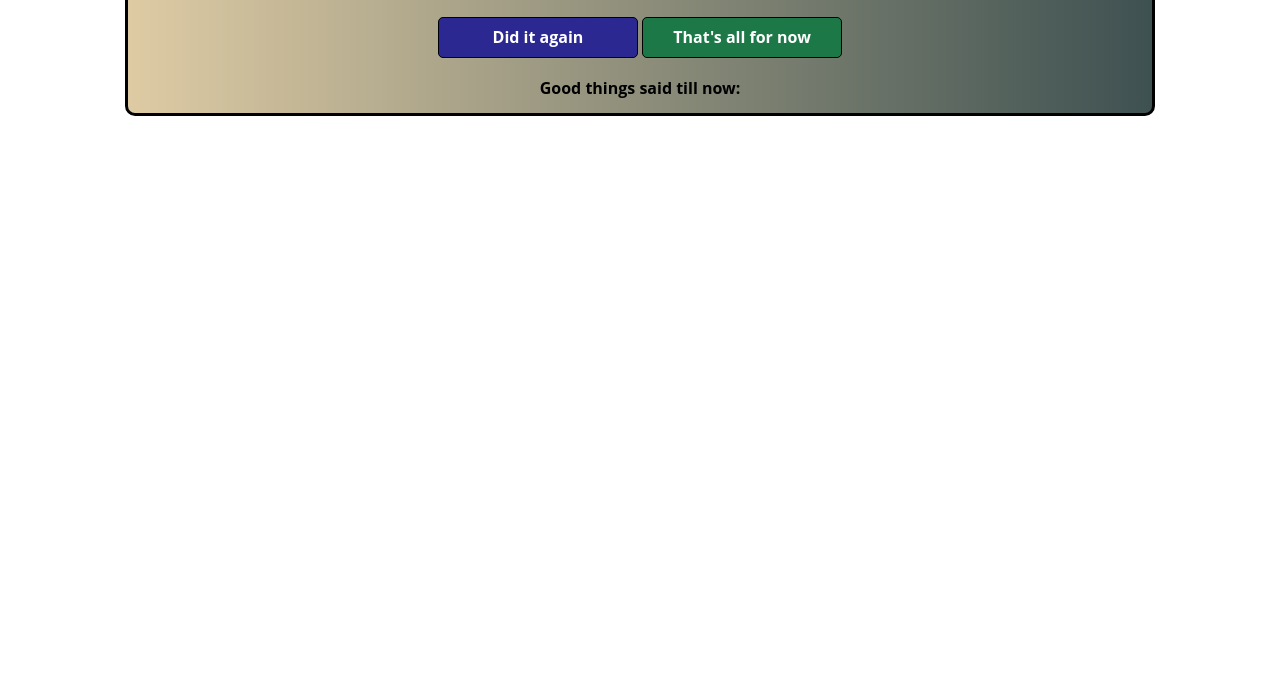
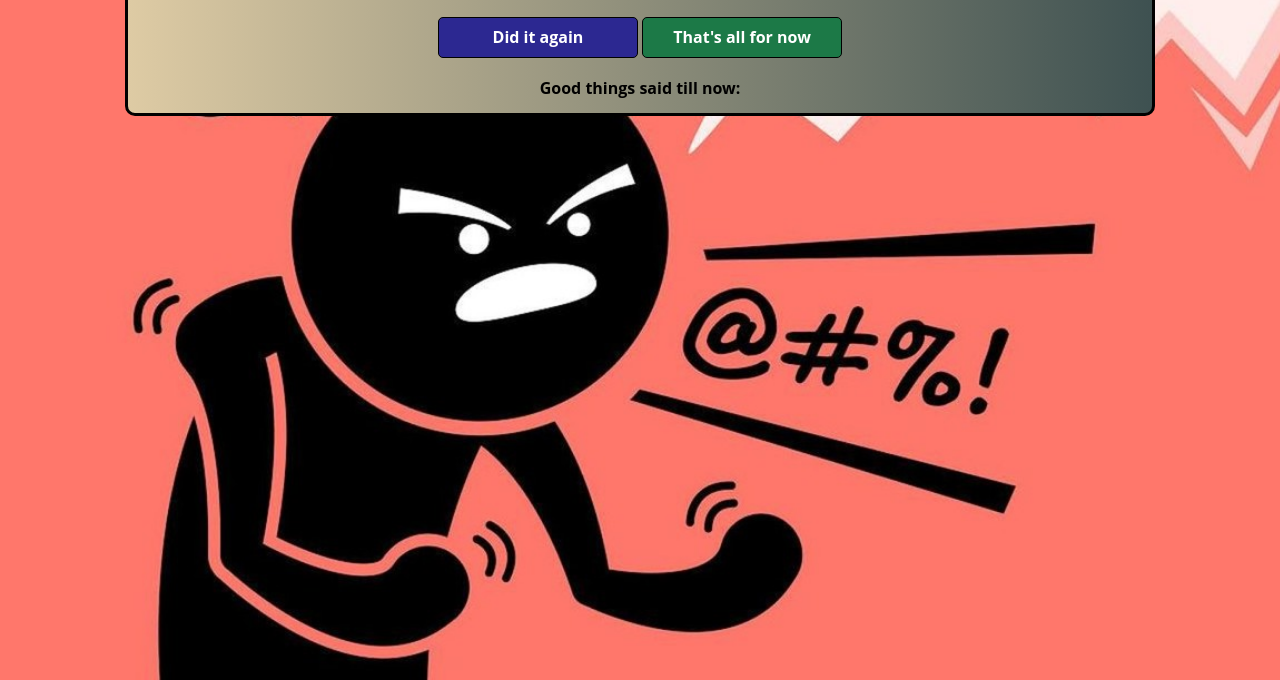
Before and after one commit to VVladRadu/Swearing-Counter-App, a plain HTML site: page index.html in a window 1280 px wide. Shown: the part 120-800 px from the top of the page. Drawn offline with nearby package versions, Linux system fonts and the light colour scheme.

Commit message:
Update index.css

```diff
--- a/index.css
+++ b/index.css
@@ -1,5 +1,5 @@
 body {
-    background-image: url("proiect1.jpeg");
+    background-image: url("proiect1.jpg");
     background-size: cover;
     font-family: 'Open Sans', 'Helvetica Neue', sans-serif;
     text-align: center;
```
